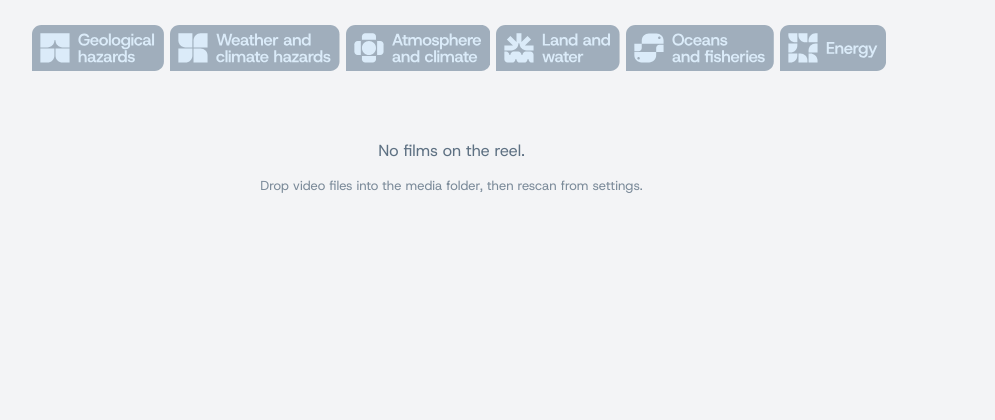
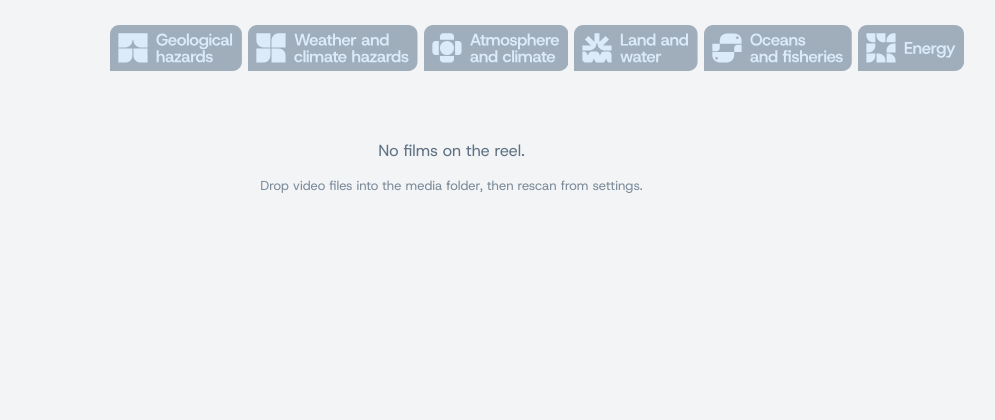
Before and after one commit to pijwarren/Zealandata, a Flask app: page / in a window 1280 px wide. Shown: the top 420 px of the page, without its empty margins (181-1176 px from the left). Run offline with Flask 3, Linux system fonts and the light colour scheme; data that the repository does not hold is empty; some libraries are stand-ins or nearby versions.

Commit message:
Drift the badges right continuously, not just past the tablet breakpoint
.topbar__controls' balancing spacer now shrinks smoothly from its full
centring width (at 1600px and up) down to 0 (by 850px, where
body.tablet-topbar pins it there outright) instead of holding steady
until that breakpoint. Freeing that spacer's width hands it straight
to .topbar__nav next to it, which centres the badges in the resulting
wider box -- reading as a continuous rightward drift as the window
narrows, at every width, not a jump at one breakpoint. Reallocating an
existing budgeted width like this (rather than growing .topbar__nav's
own margin to fake the same drift) can't eat into the room --badge-h's
fit equation needs, since the spacer shrinking only ever gives width
back to the badges.

Co-Authored-By: Claude Sonnet 5 <noreply@anthropic.com>

```diff
--- a/static/style.css
+++ b/static/style.css
@@ -453,8 +453,23 @@ body.admin-mode .topbar__settings-icon{
    less fixed-width stuff before it. This is that same balance (left
    padding + logo width, minus the fixed right padding) expressed in
    --logo-h instead of one width it only held at a single size, now that
-   both ends of the bar are fluid together. */
-.topbar__controls{ width:calc(var(--logo-h) * 4.16 - var(--page-inset)); }
+   both ends of the bar are fluid together.
+
+   Scaled down by --spacer-factor (1 at 1600px width and up, ramping to 0
+   by 850px, where body.tablet-topbar takes over and pins this at 0
+   outright) rather than held at the full balancing width down to that
+   point: shrinking the spacer as the window narrows hands that freed
+   width straight to .topbar__nav next to it, which "safe center" then
+   spends by centring the badges in a wider box shifted toward the
+   spacer's side -- reading as the whole strip drifting rightward,
+   continuously, the further the window narrows. Unlike growing
+   .topbar__nav's own margin to fake the same drift, this can't eat into
+   room --badge-h's fit equation is counting on: the spacer shrinking only
+   ever gives width back to the badges, never takes any away. */
+.topbar__controls{
+  --spacer-factor: min(1, max(0, calc((100vw - 850px) / 750px)));
+  width:calc((var(--logo-h) * 4.16 - var(--page-inset)) * var(--spacer-factor));
+}
 /* The mission badges, pinned here permanently (see app.js, which builds
    them straight into this element -- there's no separate strip elsewhere
    any more). flex:1 takes whatever room .topbar__title and
```
